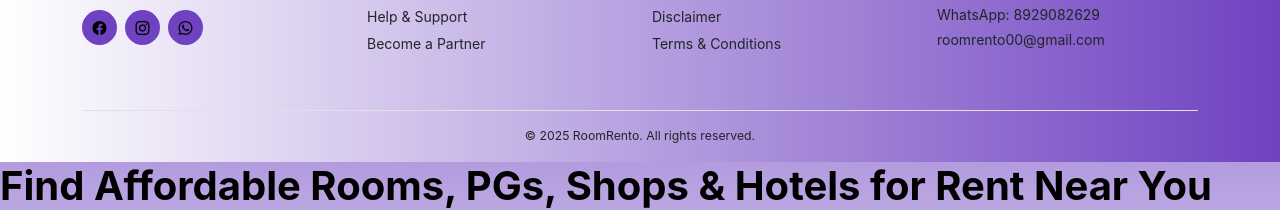
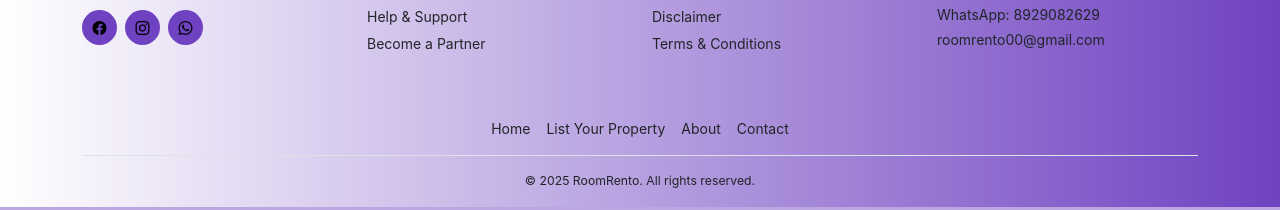
Before and after one commit to Anshmalik94/RoomRento, a React (Create React App) app in the folder client/: page /login in a window 1280 px wide. Shown: the part 1016-1226 px from the top of the page. Built offline with nearby package versions, Linux system fonts and the light colour scheme; no server answers.

Commit message:
Build and updates

```diff
--- a/client/src/App.js
+++ b/client/src/App.js
@@ -1,5 +1,5 @@
 import React, { useEffect, useState } from "react";
-import { BrowserRouter as Router, Routes, Route, Navigate, useLocation, useNavigate } from "react-router-dom";
+import { BrowserRouter as Router, Routes, Route, Navigate, useLocation, useNavigate, Link } from "react-router-dom";
 import { Modal, Button } from "react-bootstrap";
 import { Helmet } from "react-helmet";
 
@@ -73,6 +73,11 @@ function App() {
   const Homepage = () => (
     <>
       <HeroSection />
+      <div className="internal-links mt-4 text-center">
+        <Link to="/list-your-property">List Your Property</Link>
+        <span className="mx-2">|</span>
+        <Link to="/about">About RoomRento</Link>
+      </div>
       <div className="container my-5">
         <div className="row g-4 align-items-stretch">
           <div className="col-lg-7 col-12">
--- a/client/src/components/AddRoom.js
+++ b/client/src/components/AddRoom.js
@@ -676,6 +676,7 @@ function AddRoom({ token }) {
                             src={preview}
                             alt={`Preview ${index + 1}`}
                             className="img-fluid rounded"
+                            loading="lazy"
                           />
                           <Button
                             variant="danger"
--- a/client/src/components/AuthForm.js
+++ b/client/src/components/AuthForm.js
@@ -101,7 +101,7 @@ function AuthForm({ setToken }) {
         <div className="auth-logo-container">
           <img
             src="/images/logo.png"
-            alt="RoomRento Logo"
+            alt="RoomRento official logo"
             className="auth-logo-img"
             style={{
               width: '80px',
@@ -116,6 +116,7 @@ function AuthForm({ setToken }) {
                 e.target.style.display = 'none';
               };
             }}
+            loading="lazy"
           />
         </div>
 
--- a/client/src/components/Footer.jsx
+++ b/client/src/components/Footer.jsx
@@ -112,6 +112,14 @@ function Footer() {
           </div>
         </div>
 
+        {/* Internal Navigation Links */}
+        <div className="footer-links mt-4 text-center">
+          <Link to="/" className="text-decoration-none text-dark me-3">Home</Link>
+          <Link to="/list-your-property" className="text-decoration-none text-dark me-3">List Your Property</Link>
+          <Link to="/about" className="text-decoration-none text-dark me-3">About</Link>
+          <Link to="/contact" className="text-decoration-none text-dark">Contact</Link>
+        </div>
+
         {/* Bottom Line */}
         <div className="border-top pt-3 mt-3">
           <p className="text-center text-dark mb-0 small">
--- a/client/src/components/HotelCard.js
+++ b/client/src/components/HotelCard.js
@@ -134,6 +134,7 @@ function HotelCard({ hotel }) {
           alt={hotel.title}
           className="card-img-top w-100 h-100"
           style={{ objectFit: 'cover' }}
+          loading="lazy"
           onError={(e) => {
             e.target.src = "https://images.unsplash.com/photo-1566073771259-6a8506099945?ixlib=rb-4.0.3&auto=format&fit=crop&w=800&q=80";
           }}
--- a/client/src/components/MyListings.js
+++ b/client/src/components/MyListings.js
@@ -85,6 +85,7 @@ function MyListings() {
                     className="card-img-top"
                     alt={property.title}
                     style={{ height: "200px", objectFit: "cover" }}
+                    loading="lazy"
                   />
                   {property.propertyType === 'Room' && (
                     <div className={`visibility-badge ${property.isVisible ? 'visible' : 'hidden'}`}>
--- a/client/src/components/RoomDetails.js
+++ b/client/src/components/RoomDetails.js
@@ -202,6 +202,7 @@ function RoomDetails() {
                           className="d-block w-100 room-image"
                           src={img.startsWith('http') ? img : `${API_URL}/${img}`}
                           alt={`Room ${i + 1}`}
+                          loading="lazy"
                           onError={(e) => {
                             e.target.src = "https://images.unsplash.com/photo-1600585154340-be6161a56a0c?auto=format&fit=crop&w=800&q=80";
                           }}
--- a/client/src/components/Shop.js
+++ b/client/src/components/Shop.js
@@ -155,6 +155,7 @@ function Shop() {
                     src={shop.images && shop.images[0] ? shop.images[0] : 'https://images.unsplash.com/photo-1441986300917-64674bd600d8'}
                     alt={shop.title}
                     style={{ height: "240px", objectFit: "cover", transition: 'none' }}
+                    loading="lazy"
                     onLoad={() => {
                       // Re-analyze image when it loads
                       if (!imageColors[shop._id]) {
```
